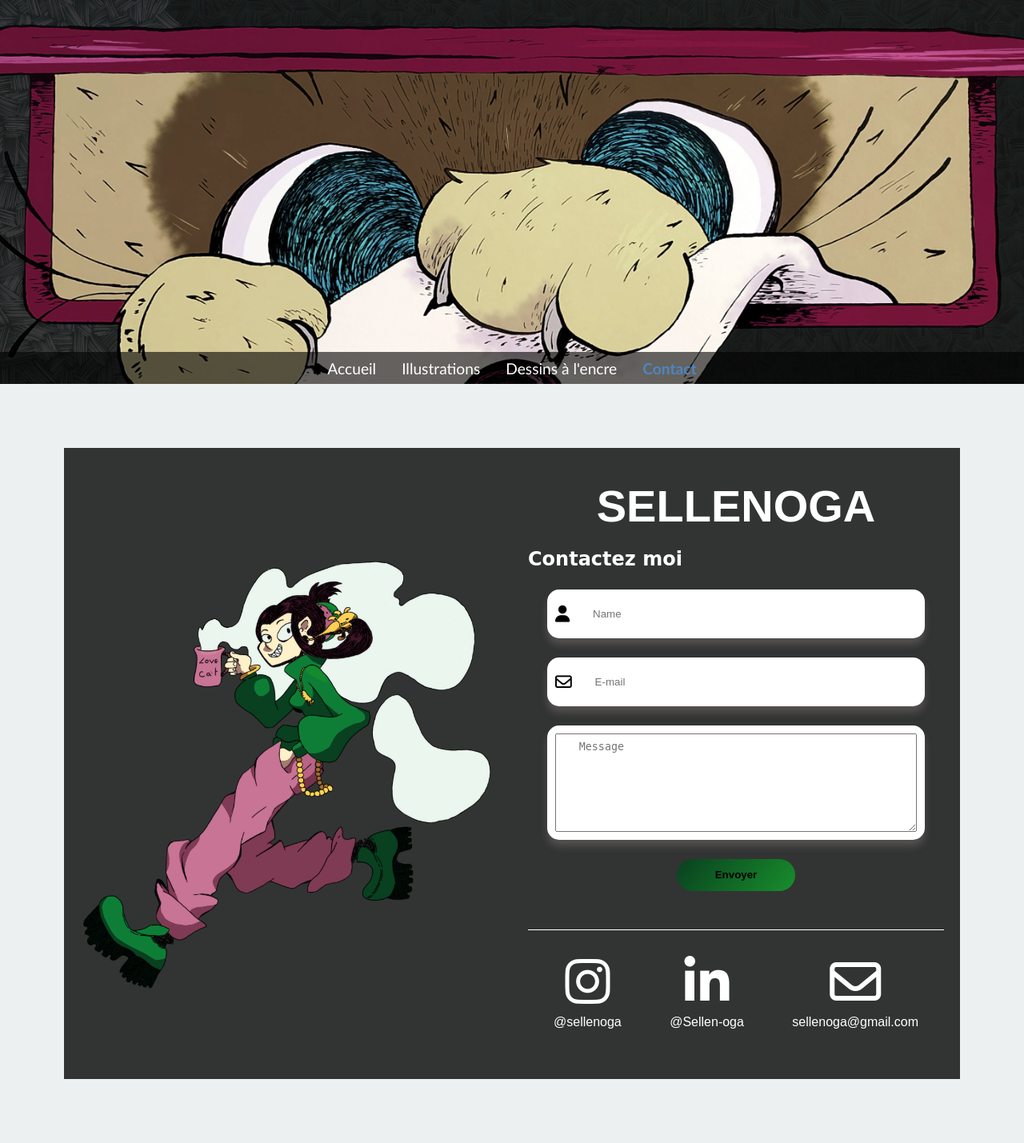
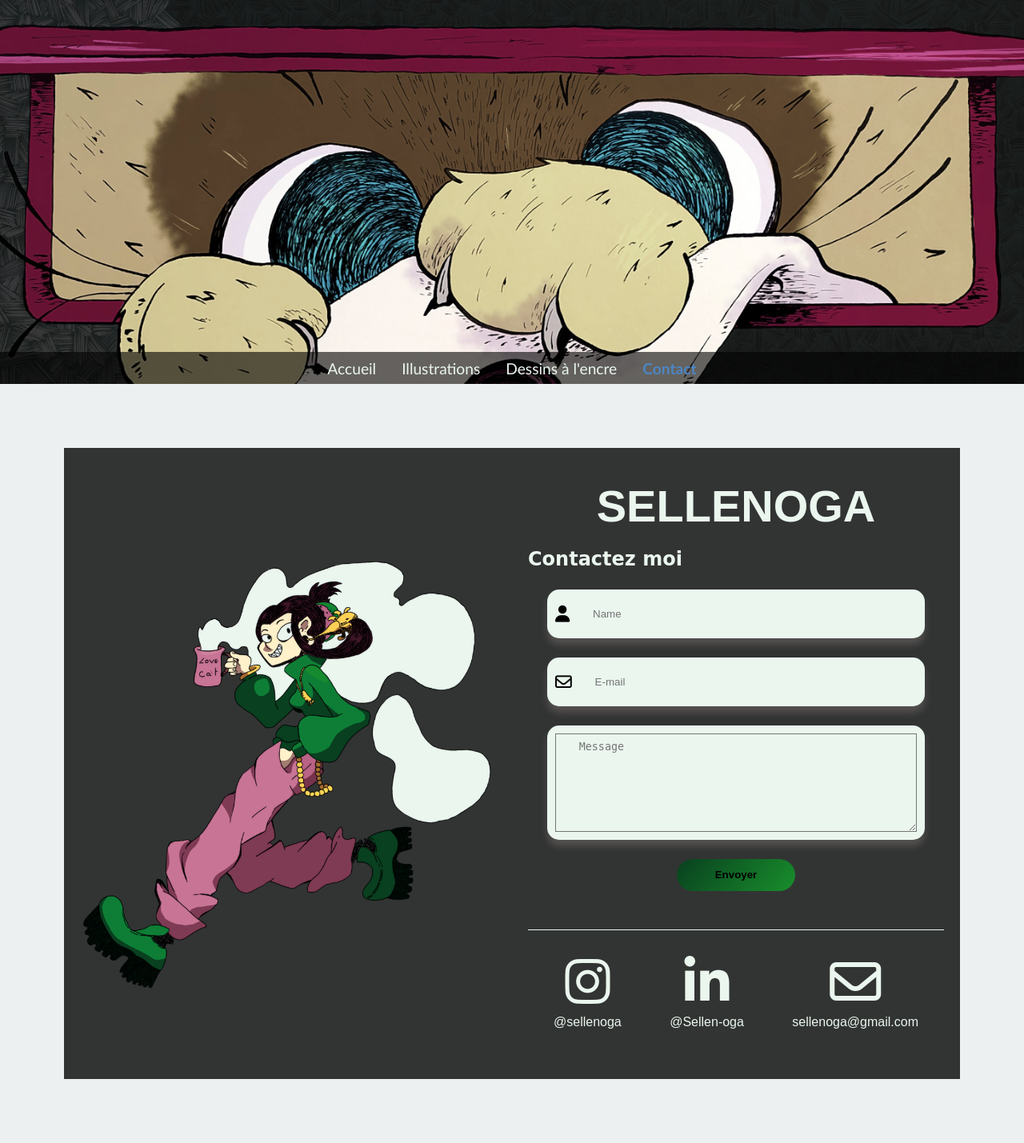
Before and after one commit to GaelleLabauve/PortfolioSaul, a PHP site: page /contact.html in a window 1280 px wide. Shown: the whole page at 80% size. Run offline with PHP 8.4, Linux system fonts and the light colour scheme; some libraries are stand-ins or nearby versions; some web fonts are replaced.

Commit message:
modif couleur text

```diff
--- a/css/styleContact.css
+++ b/css/styleContact.css
@@ -74,6 +74,7 @@ form{
     padding: .5rem 1.8rem;
     width: 100%;
     outline: none;
+    background-color: transparent;
 }
 
 .btn.btn-primary {
--- a/css/variable.css
+++ b/css/variable.css
@@ -6,7 +6,7 @@
     --body-bg: #ecf0f1;
     --page-bg: #F5F5F5;
     --dark-text: #323433;
-    --white-text : #fff;
+    --white-text : #EAF6EE;
     --active-link: #4d86c2;
     --banner-bg : url(../images/banner.jpg);
     --nav-bg :rgba(0, 0, 0, 0.6);;
```
